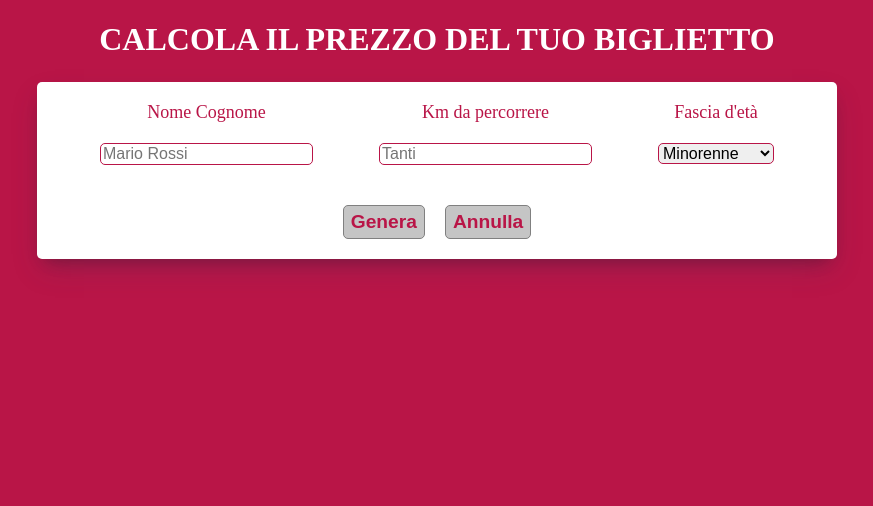
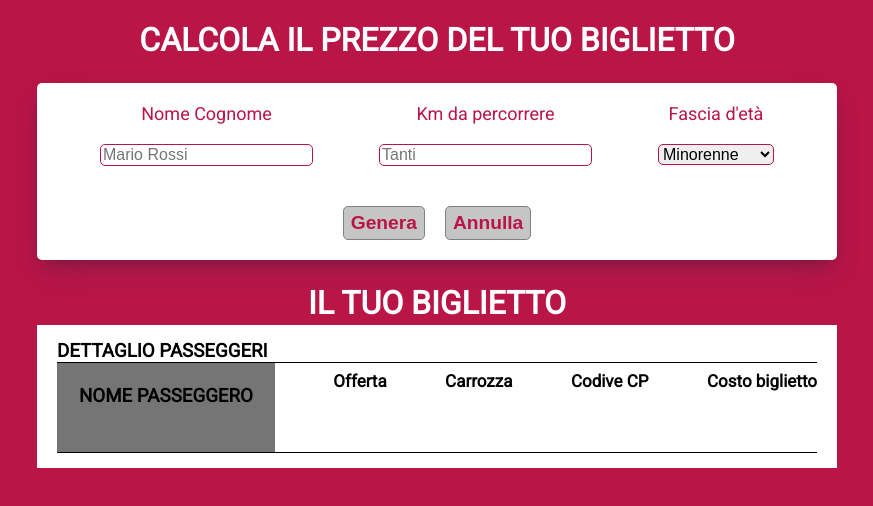
Before and after one commit to federicodececco/js-biglietto-treno-form, a plain HTML site: page index.html in a window 1280 px wide. Shown: the whole page, without its empty margins (203-1076 px from the left). Drawn offline with Linux system fonts and the light colour scheme.

Commit message:
add: some more style

```diff
--- a/css/style.css
+++ b/css/style.css
@@ -20,9 +20,16 @@
   cursor: pointer;
 }
 
-.d-none {
+body {
+  font-family: "Roboto", sans-serif;
+}
+.roboto-regular {
+  font-weight: 400;
+  font-style: normal;
+}
+/* .d-none {
   display: none;
-}
+} */
 
 body {
   background-color: var(--mainColor);
@@ -40,7 +47,8 @@ h1 {
   background-color: var(--secondaryColor);
   margin: 1.5rem auto;
   border-radius: 5px;
-  box-shadow: rgba(50, 50, 93, 0.25) 0px 13px 27px -5px, rgba(0, 0, 0, 0.3) 0px 8px 16px -8px;
+  box-shadow: rgba(50, 50, 93, 0.25) 0px 13px 27px -5px,
+    rgba(0, 0, 0, 0.3) 0px 8px 16px -8px;
 }
 .data-top {
   display: flex;
@@ -68,15 +76,34 @@ form > div:last-of-type {
   justify-content: center;
   gap: 1.25rem;
 }
+h3 {
+  margin: 0 auto;
+}
+h1:last-of-type {
+  margin: 0.1875rem 0;
+}
+h4 {
+  margin-top: 0.3125rem;
+  font-size: 1.0625rem;
+}
 .ticket {
   text-align: left;
   background-color: var(--secondaryColor);
+  padding: 0.9375rem 1.25rem;
 }
 .ticket-line {
   display: flex;
   flex-direction: row;
   justify-content: space-between;
+  border-top: solid 1px black;
+  border-bottom: solid 1px black;
 }
 .ticket-line > div:first-of-type {
   background-color: var(--contrastColor);
+  padding: 1.375rem;
 }
+.ticket-line > div:not(:first-of-type) {
+  display: flex;
+  flex-direction: column;
+  justify-content: space-around;
+}
--- a/index.html
+++ b/index.html
@@ -5,6 +5,12 @@
     <meta name="viewport" content="width=device-width, initial-scale=1.0" />
     <title>Document</title>
     <link rel="stylesheet" href="./css/style.css" />
+    <link rel="preconnect" href="https://fonts.googleapis.com" />
+    <link rel="preconnect" href="https://fonts.gstatic.com" crossorigin />
+    <link
+      href="https://fonts.googleapis.com/css2?family=Roboto&display=swap"
+      rel="stylesheet"
+    />
   </head>
   <body>
     <main>
@@ -47,7 +53,9 @@
           </div>
           <div>
             <button type="submit" class="btn-primary">Genera</button
-            ><button id="reset" type="reset" class="btn-primary">Annulla</button>
+            ><button id="reset" type="reset" class="btn-primary">
+              Annulla
+            </button>
           </div>
         </form>
       </section>
@@ -61,19 +69,19 @@
             <h4 id="nameT"></h4>
           </div>
           <div>
-            <h5>Offerta</h5>
+            <h4>Offerta</h4>
             <p id="offer"></p>
           </div>
           <div>
-            <h5>Carrozza</h5>
+            <h4>Carrozza</h4>
             <p id="car"></p>
           </div>
           <div>
-            <h5>Codive CP</h5>
+            <h4>Codive CP</h4>
             <p id="code"></p>
           </div>
           <div>
-            <h5>Costo biglietto</h5>
+            <h4>Costo biglietto</h4>
             <p id="price"></p>
           </div>
         </div>
```
